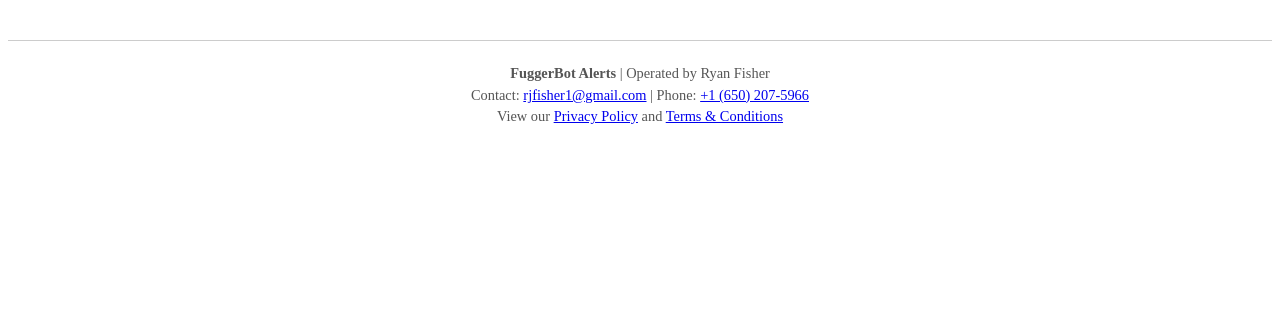
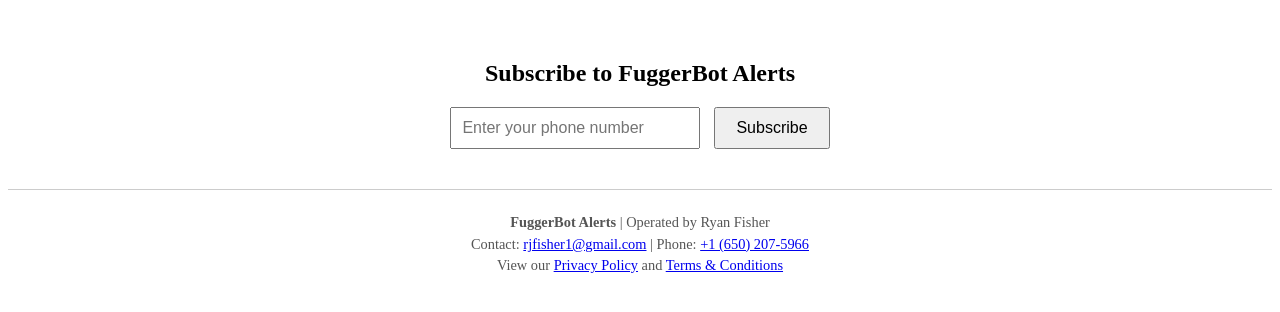
Before and after one commit to rjfisher123/rjfisher123.github.io, a plain HTML site: page index.html in a window 1280 px wide. Drawn offline with Linux system fonts and the light colour scheme.

Commit message:
Added subscription form markup

```diff
--- a/index.html
+++ b/index.html
@@ -1,3 +1,13 @@
+<main style="text-align: center; margin-top: 60px;">
+  <h2>Subscribe to FuggerBot Alerts</h2>
+  <form id="subscribe-form" style="margin-top: 20px;">
+    <input type="tel" id="phone" name="phone" placeholder="Enter your phone number" required
+           style="padding: 10px; width: 250px; font-size: 1em;" />
+    <button type="submit" style="padding: 10px 20px; font-size: 1em; margin-left: 10px;">Subscribe</button>
+  </form>
+  <p id="confirmation" style="margin-top: 20px; display: none;"></p>
+</main>
+
 <!-- Footer and script inclusion -->
 <footer style="text-align: center; font-size: 0.9em; margin-top: 40px; padding-top: 20px; border-top: 1px solid #ccc; color: #555;">
   <p style="margin: 0.3em 0;"><strong>FuggerBot Alerts</strong> | Operated by Ryan Fisher</p>
```
